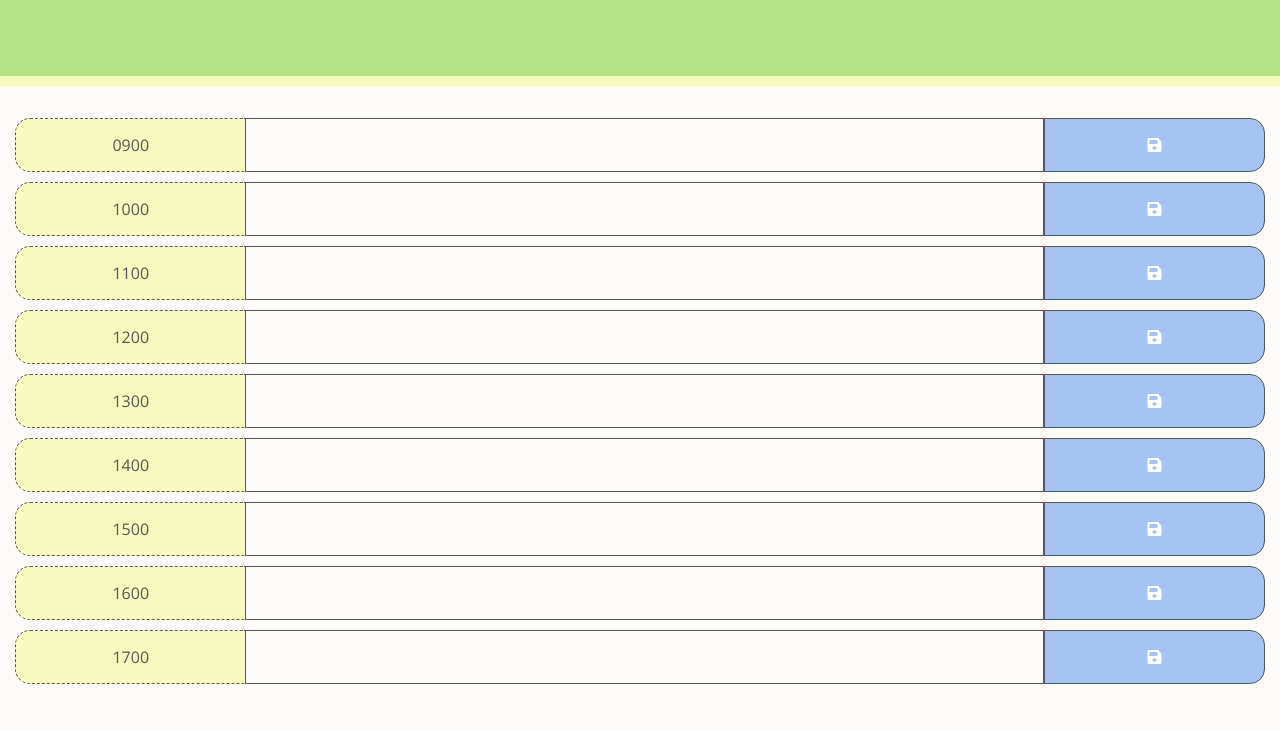
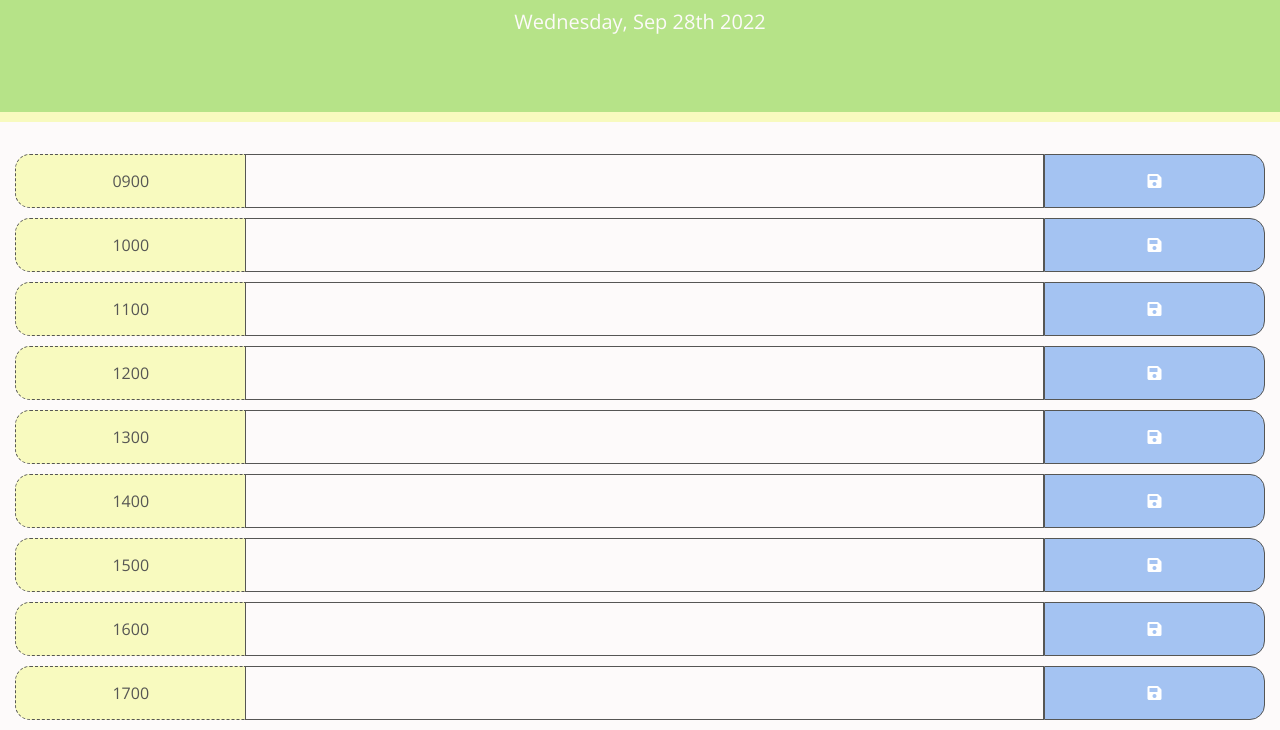
Before and after one commit to tracybrtn/work-day-scheduler, a plain HTML site: page index.html in a window 1280 px wide. Shown: the part 182-912 px from the top of the page. Before the commit the page ends 876 px from the top, so only its background shows below. Drawn offline with nearby package versions, Linux system fonts and the light colour scheme.

Commit message:
imported moment.js for date

```diff
--- a/assets/js/script.js
+++ b/assets/js/script.js
@@ -0,0 +1,4 @@
+//Display today's day and date
+//importing them from moment.js
+var todayEl = moment().format('dddd, MMM Do YYYY');
+$("#currentDay").html(todayEl);
--- a/index.html
+++ b/index.html
@@ -84,5 +84,6 @@
     <!--Scripts-->
     <script src="https://code.jquery.com/jquery-3.4.1.min.js"></script>
     <script src="https://cdnjs.cloudflare.com/ajax/libs/moment.js/2.24.0/moment.min.js"></script>
+    <script src="./assets/js/script.js"></script>
   </body>
 </html>
```
